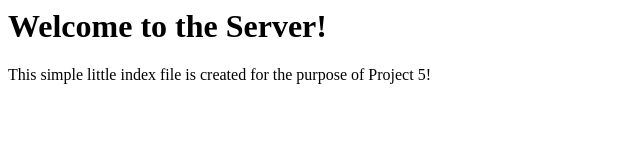
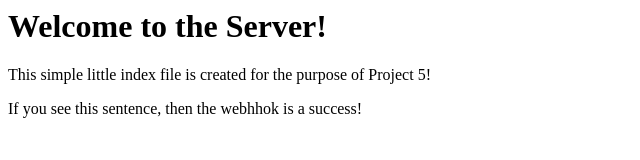
Before and after one commit to WSU-kduncan/cicd-3120-AZ-Sketches, a plain HTML site: page website/index.html in a window 1280 px wide. Shown: the whole page, without its empty margins (0-640 px from the left). Drawn offline with Linux system fonts and the light colour scheme.

Commit message:
Added a sentence to the HTML file

```diff
--- a/website/index.html
+++ b/website/index.html
@@ -7,6 +7,7 @@
 <body>
     <H1> Welcome to the Server! </H1>
     <p> This simple little index file is created for the purpose of Project 5!</p>
+    <p> If you see this sentence, then the webhhok is a success! </p>
 </body>
 
 </html>
```
Also changed, not shown: 1 other file.
